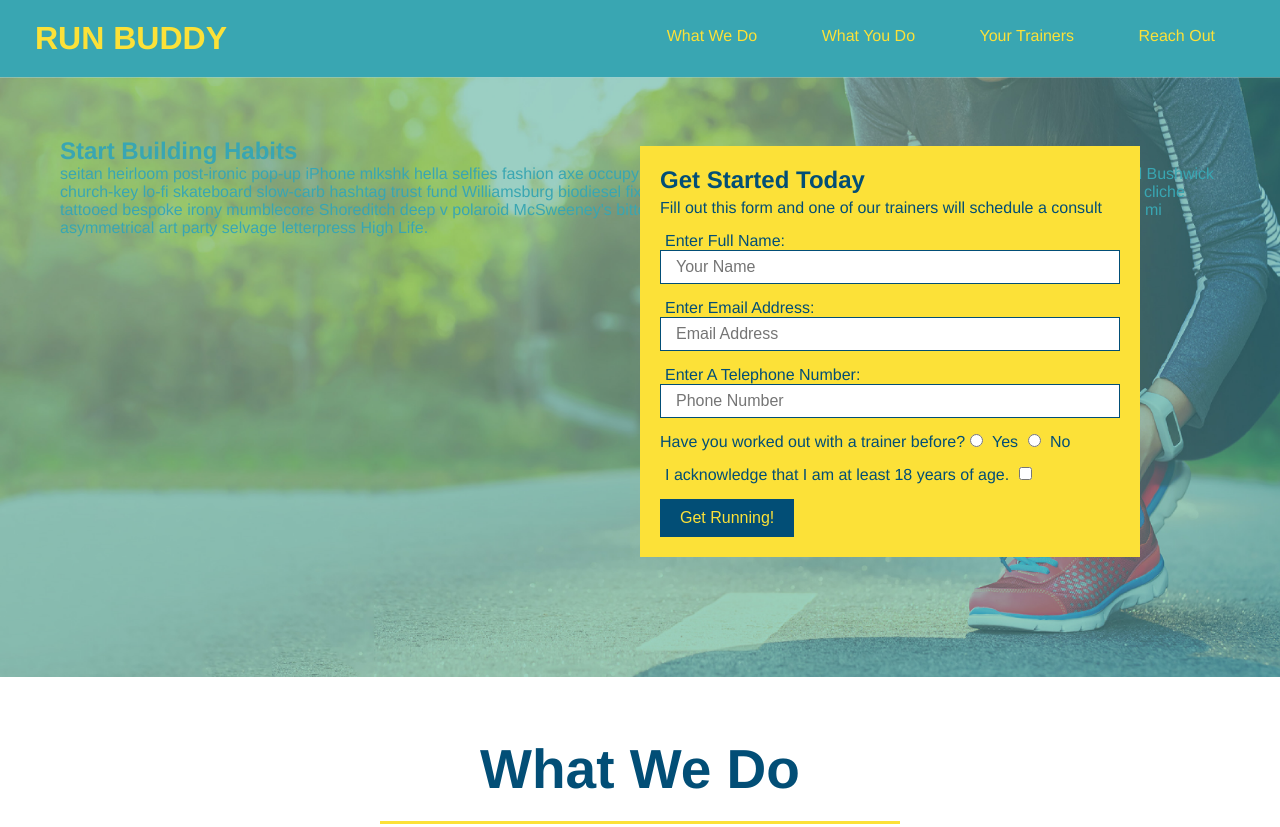
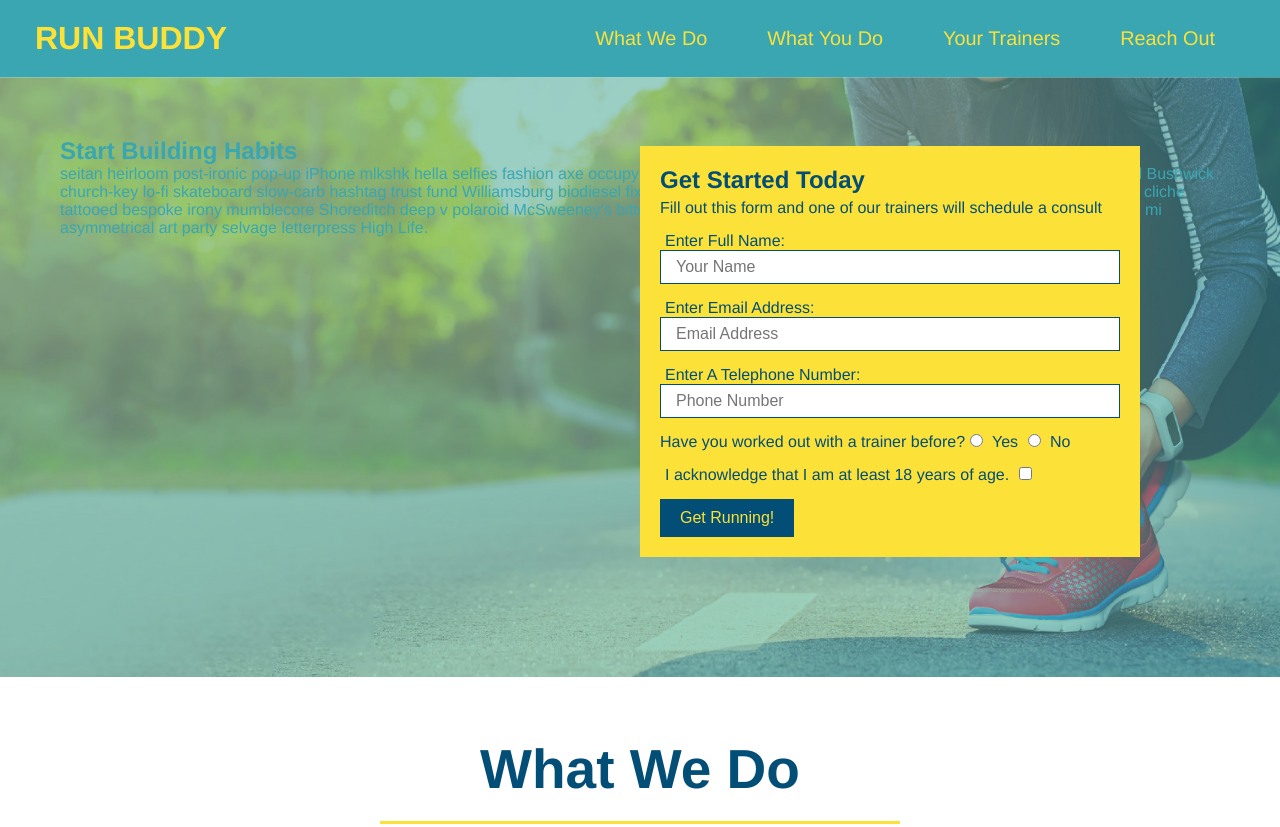
Before and after one commit to JoDamaso/run-buddy, a plain HTML site: page index.html in a window 1280 px wide. Shown: the top 827 px of the page. Drawn offline with Linux system fonts and the light colour scheme.

Commit message:
add flexbox to header

```diff
--- a/assets/css/style.css
+++ b/assets/css/style.css
@@ -33,14 +33,18 @@ header nav {
     margin: 7px 0;
 }
 
-header nav ul li {
-    display: inline;
+header nav ul {
+    display: flex;
+    flex-wrap: wrap;
+    justify-content: space-between;
+    align-items: center;
+    list-style: none;
 }
 
 header nav ul li a {
     margin: 0 30px;
     font-weight: lighter;
-    font-size: 22;
+    font-size: 1.55vw;
 }
 
 footer {
```
